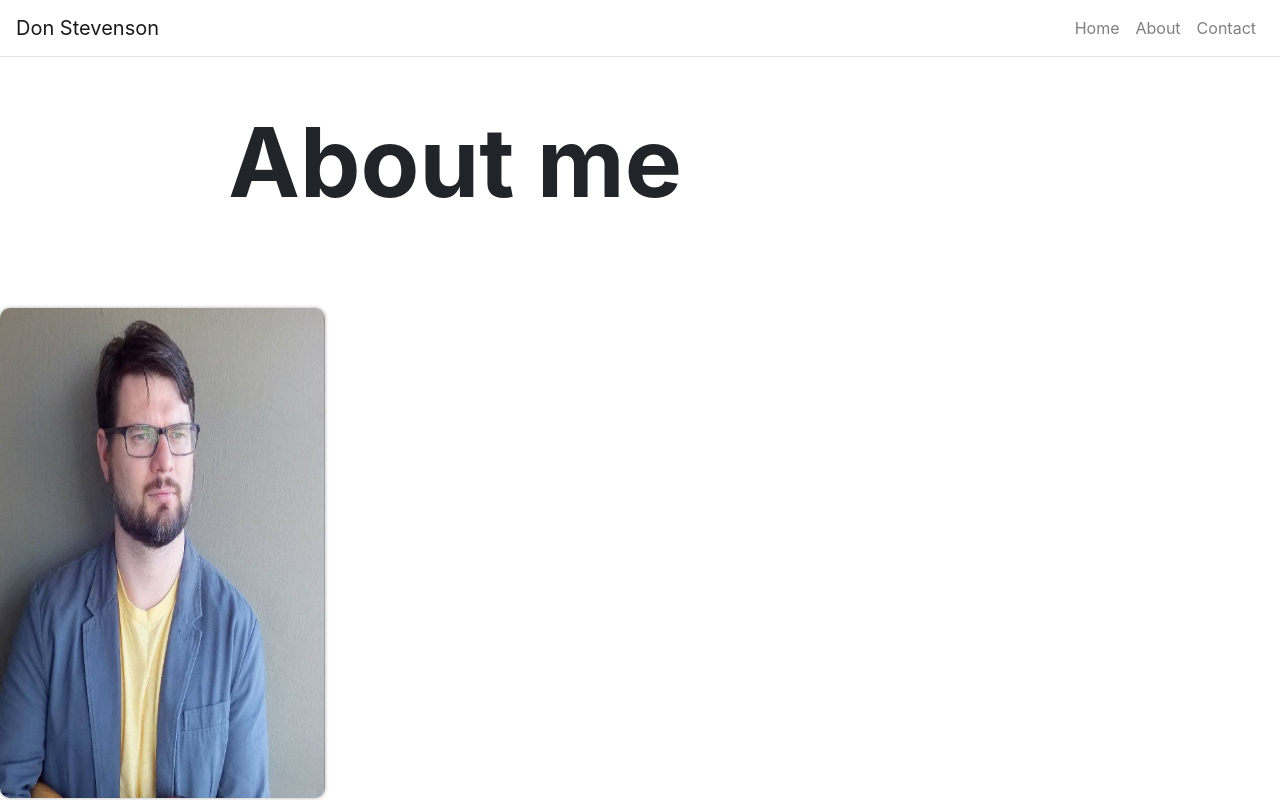
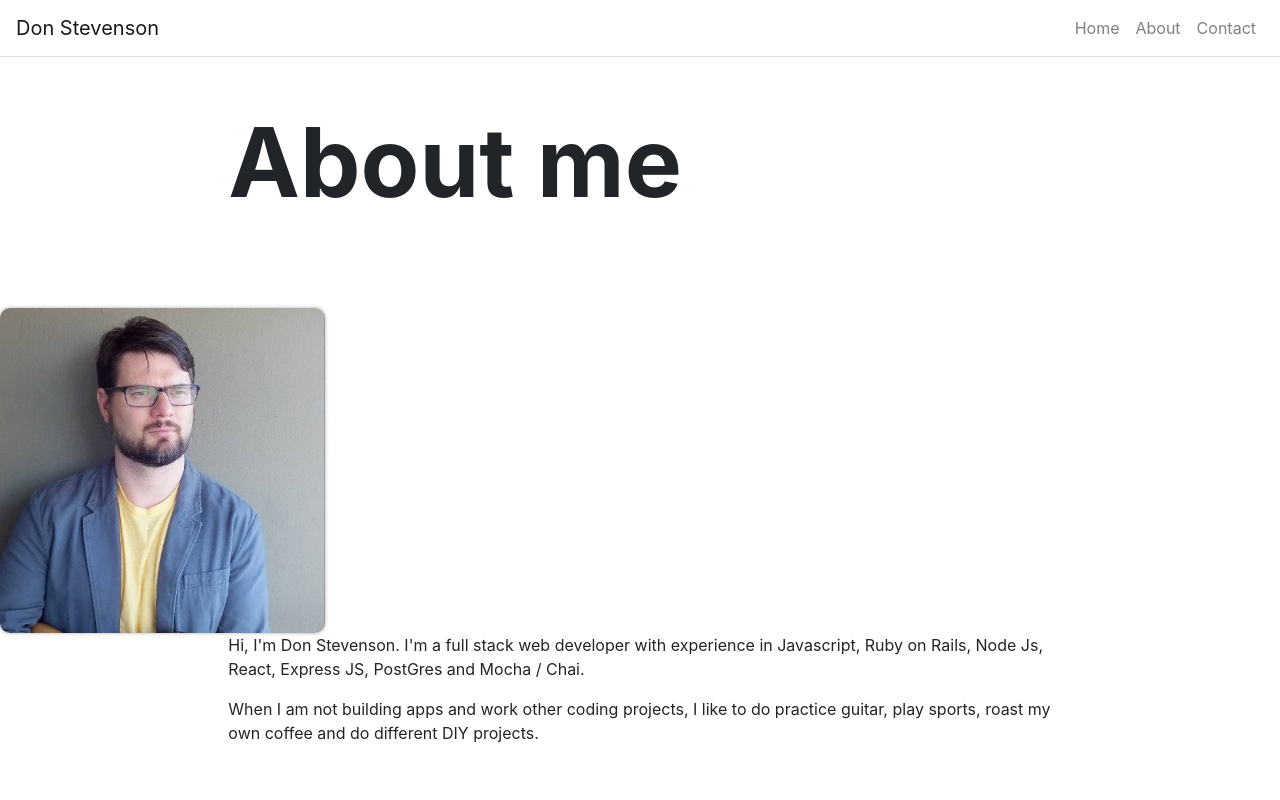
Before and after one commit to Don-Stevenson/personalWebsite, a React (Create React App) app: page /about in a window 1280 px wide. Shown: the top 800 px of the page. Built offline with nearby package versions, Linux system fonts and the light colour scheme.

Commit message:
update css for profile pic

```diff
--- a/src/index.css
+++ b/src/index.css
@@ -38,3 +38,12 @@ code {
   font-size: 16px;
   margin: 0px;
 }
+
+.d-card-profile{
+  border-radius: 10px;
+  width: 325px;
+  height: 325x;
+  box-shadow: 0px 0px 3px 1px #ccc;
+  align-content: right;
+
+}
--- a/src/pages/AboutPage.js
+++ b/src/pages/AboutPage.js
@@ -7,7 +7,7 @@ export default function AboutPage(props) {
   return (
     <div>
       <Hero title={props.title} />
-      <img className="d-card-image" src={ProfilePic} alt='profile' />
+      <img className="d-card-profile" src={ProfilePic} alt='profile' />
       <Content>
         <p>
           Hi, I'm Don Stevenson. I'm a full stack web developer with experience
```
